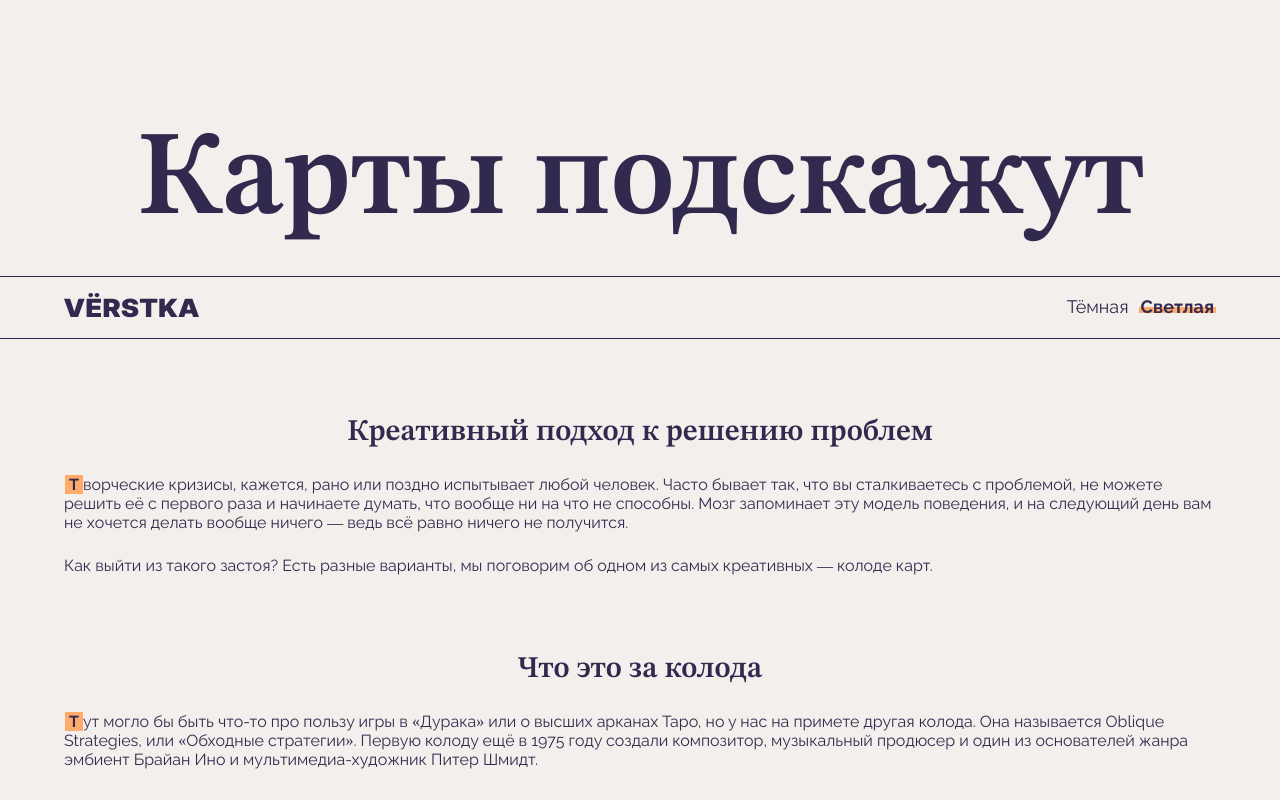
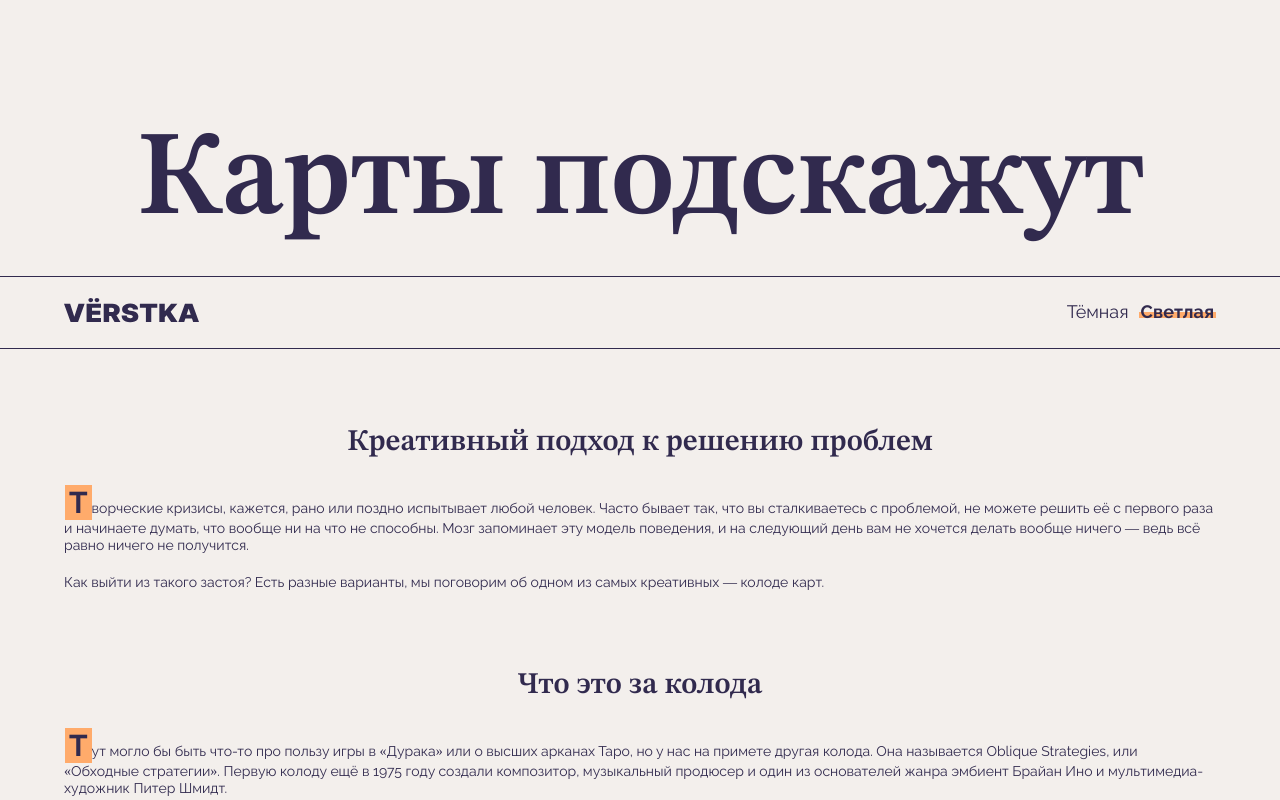
Before and after one commit to yakovlevaka/karty-podskazhut, a plain HTML site: page index.html in a window 1280 px wide. Shown: the top 800 px of the page. Drawn offline with Linux system fonts and the light colour scheme.

Commit message:
Update style.css

```diff
--- a/styles/style.css
+++ b/styles/style.css
@@ -58,9 +58,9 @@ figure {
   margin-block-start: 7%;
   margin-block-end:2.5%;
 }
-/* .content__text-block {
-  font-size:30px;
-} */
+.content__text-block {
+  font-size:14px;
+}
 .content__text-block .content__paragraph:not(:last-child) {
   margin-block-end:1.5em;
 }
@@ -120,10 +120,12 @@ a {
   padding-right: 4px;
   padding-left: 4px;
   margin-left:1px;
+  font-size: 30px;
   font-weight:700;
 }
 .theme_dark .content__text-block_type_first-lettered .content__paragraph:first-of-type::first-letter {
   display: inline-block;
+  font-size: 30px;
   background-color: var(--accent-color);
   padding-right: 4px;
   padding-left: 4px;
@@ -196,10 +198,8 @@ a {
 
 }
 .header__theme-toggler {
-  display: flex;
-  justify-content: end;
-  align-items: center;
-  margin-block:20px;
+  margin-block:25px;
+  padding-inline-start: 0;
 }
 .header__theme-button {
   font-family: inherit;
```
